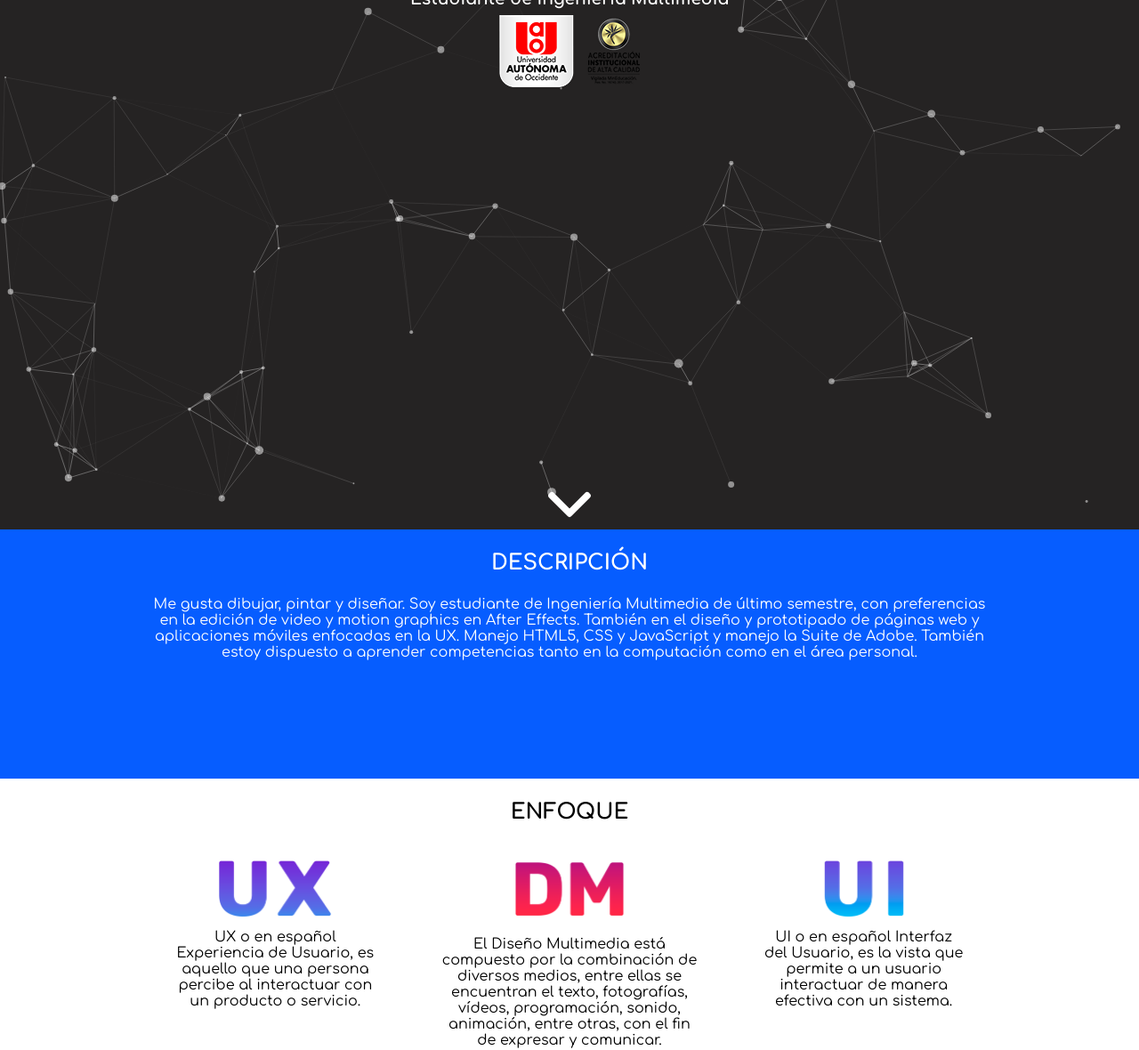
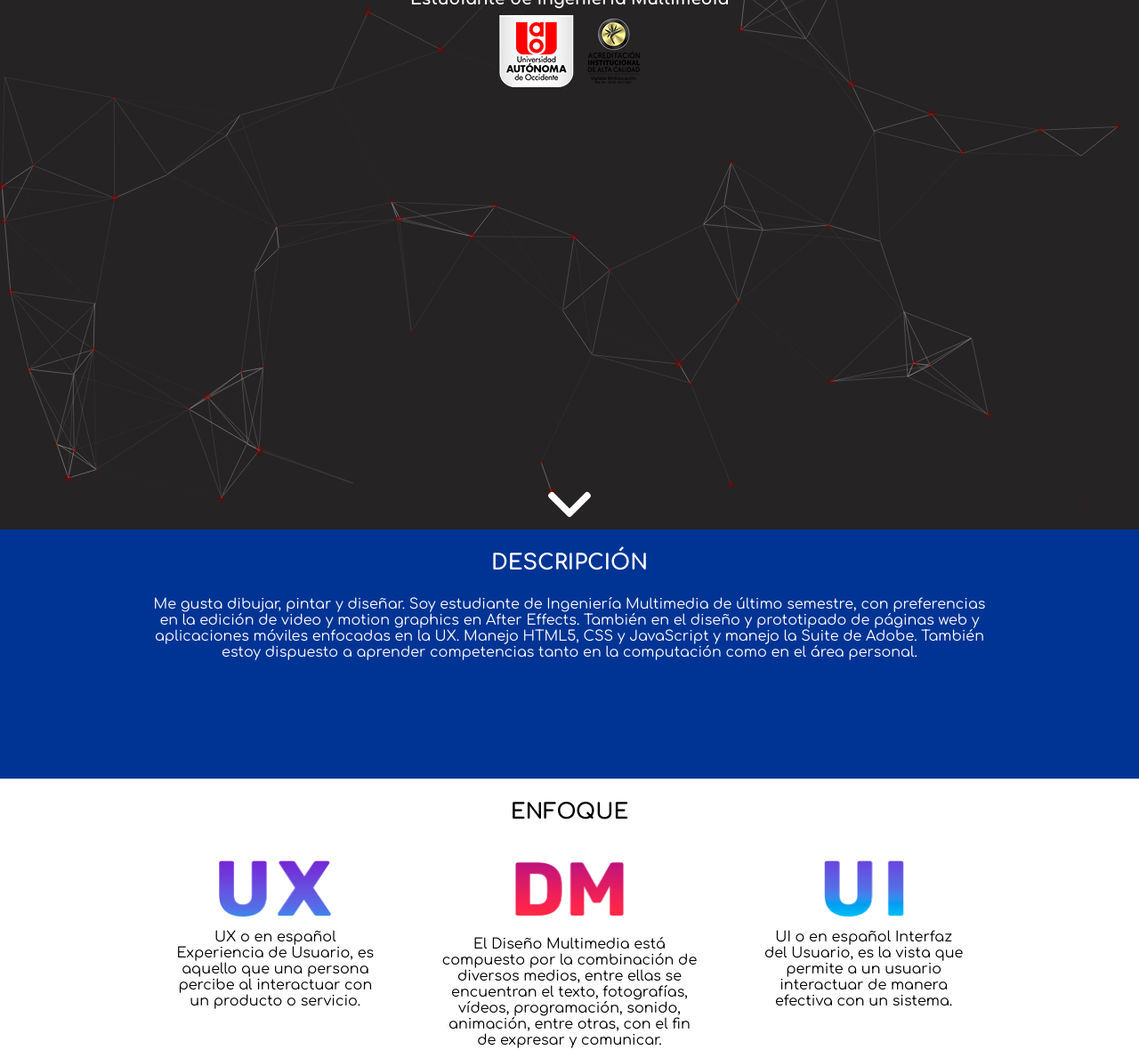
Before and after one commit to eclippse/Hoja-de-vida-WEB, a plain HTML site: page index.html in a window 1280 px wide. Shown: the part 139-1319 px from the top of the page at 89% size. Drawn offline with nearby package versions, Linux system fonts and the light colour scheme.

Commit message:
particulas rojas

```diff
--- a/particulas/app.js
+++ b/particulas/app.js
@@ -23,7 +23,7 @@ particlesJS('particles-js',
         }
       },
       "color": {
-        "value": "#ffffff"
+        "value": "#750303"
       },
       "shape": {
         "type": "circle",
@@ -63,7 +63,7 @@ particlesJS('particles-js',
       "line_linked": {
         "enable": true,
         "distance": 150,
-        "color": "#ffffff",
+        "color": "#fff",
         "opacity": 0.4,
         "width": 1
       },
--- a/style.css
+++ b/style.css
@@ -52,7 +52,7 @@ body{
 #descripcion{
 
     /* background-color: #0F295D; */
-    background-color: #065dff;
+    background-color: #003494;
     height: 35vh;
 }
 
```
